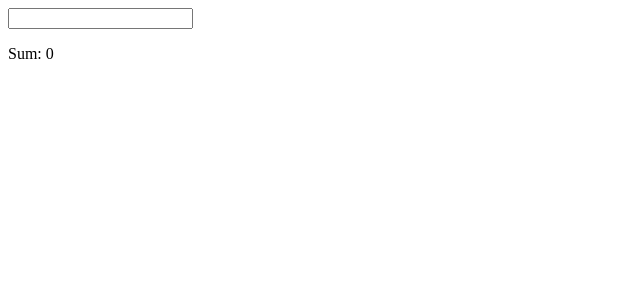
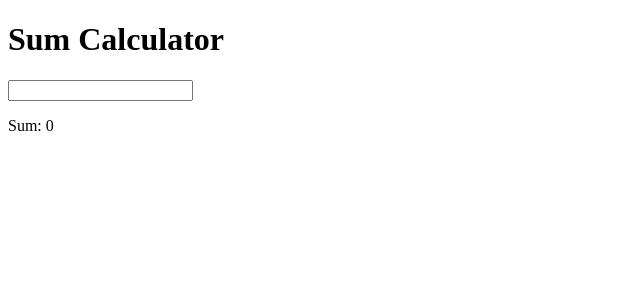
Before and after one commit to acciojob/sum-calculator-dkrishna11, a React app: page / in a window 1280 px wide. Shown: the top 300 px of the page, without its empty margins (0-640 px from the left). Built offline with nearby package versions, Linux system fonts and the light colour scheme.

Commit message:
submitting code-Mon Jul 24 2023 13:26:42 GMT+0530 (India Standard Time)

```diff
--- a/src/components/App.js
+++ b/src/components/App.js
@@ -11,6 +11,7 @@ const App = () => {
   }
   return (
     <div>
+      <h1>Sum Calculator</h1>
         <input type="number" onChange={sum}/>
         <p>Sum: {count}</p>
     </div>
```
